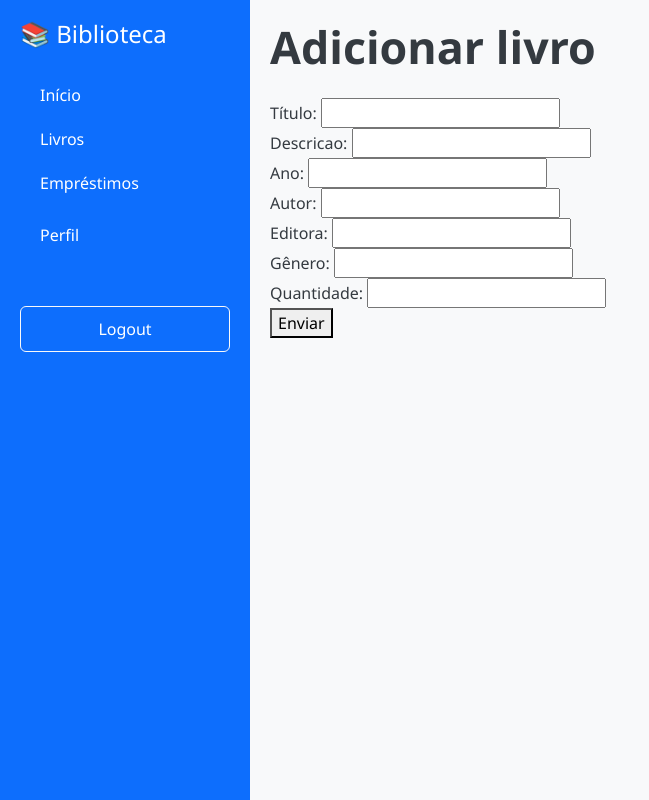
After one commit to BrianKevelyn/projeto-psi, a Flask app: page /livros/adicionar_livro in a window 1280 px wide. The commit adds this page. Shown: the whole page, without its empty margins (0-649 px from the left). Run offline with Flask 3, Linux system fonts and the light colour scheme.

Commit message:
Corrigido muitos bugs e agora adiciona e lista livros

```diff
--- a/app.py
+++ b/app.py
@@ -3,6 +3,7 @@ from flask_login import LoginManager
 from database.connection import db
 from controllers.auth import auth_bp
 from controllers.main import main_bp
+from controllers.livros import livros_bp  # Importa o blueprint livros
 
 def create_app():
     app = Flask(__name__)
@@ -22,8 +23,10 @@ def create_app():
     def load_user(user_id):
         return Usuario.query.get(int(user_id))
 
+    # Registra os blueprints
     app.register_blueprint(auth_bp)
     app.register_blueprint(main_bp)
+    app.register_blueprint(livros_bp)  # <-- registra o blueprint livros
 
     with app.app_context():
         db.create_all()
--- a/controllers/livros.py
+++ b/controllers/livros.py
@@ -1,12 +1,45 @@
-from flask import Blueprint, render_template
+from flask import Blueprint, render_template, request, redirect, url_for
+from models.livro import Livro
+from database.connection import db  # caso precise fazer commit
 
 livros_bp = Blueprint('livros', __name__, url_prefix='/livros')
 
-@livros_bp.route('/')
-def lista():
-    # Aqui você buscaria os livros no banco e passaria para o template
-    livros = [
-        {'titulo': 'Livro A', 'autor': 'Autor A'},
-        {'titulo': 'Livro B', 'autor': 'Autor B'},
-    ]
+@livros_bp.route('/adicionar_livro', methods=['GET', 'POST'])
+def adicionar_livro():
+    if request.method == 'POST':
+        titulo = request.form.get('titulo')
+        autor = request.form.get('autor')
+        descricao = request.form.get('descricao')
+        editora = request.form.get('editora')
+        ano = request.form.get('ano')
+        genero = request.form.get('genero')
+        quantidade = request.form.get('quantidade')
+
+        if titulo and autor:
+            novo_livro = Livro(
+                liv_titulo=titulo,
+                liv_autor=autor,
+                liv_descricao=descricao or '',
+                liv_editora=editora or '',
+                liv_ano=int(ano) if ano else None,
+                liv_genero=genero or '',
+                liv_quantidade=int(quantidade) if quantidade else 0
+            )
+            db.session.add(novo_livro)
+            db.session.commit()
+            return redirect(url_for('livros.lista_livros'))
+        else:
+            erro = "Por favor, preencha ao menos título e autor."
+            return render_template('adicionar_livro.html', erro=erro)
+    return render_template('adicionar_livro.html')
+
+
+@livros_bp.route('/lista_livros')
+def lista_livros():
+    livros = Livro.query.all()  # busca todos os livros do banco
     return render_template('livros_lista.html', livros=livros)
+
+
+@livros_bp.route('/emprestimo_livro')
+def emprestimo_livro():
+    return render_template('emprestimo_livro.html')
--- a/controllers/main.py
+++ b/controllers/main.py
@@ -7,3 +7,8 @@ main_bp = Blueprint('main', __name__)
 @login_required
 def index():
     return render_template('index.html', nome=current_user.usu_nome)
+
+@main_bp.route('/perfil')
+@login_required
+def perfil():
+    return render_template('perfil.html', nome=current_user.usu_nome)
--- a/models/livro.py
+++ b/models/livro.py
@@ -5,6 +5,7 @@ class Livro(db.Model):
 
     liv_id = db.Column(db.Integer, primary_key=True)
     liv_titulo = db.Column(db.String(200), nullable=False)
+    liv_descricao = db.Column(db.String(450), nullable=False)
     liv_editora = db.Column(db.String(100))
     liv_ano = db.Column(db.Integer)
     liv_autor = db.Column(db.String(100))
--- a/static/style.css
+++ b/static/style.css
@@ -1,20 +1,70 @@
-/* Reset básico e corpo */
+/* Reset básico do body */
 body {
+  margin: 0;
+  padding: 0;
   background-color: #f8f9fa;
   font-family: 'Segoe UI', Tahoma, Geneva, Verdana, sans-serif;
-    margin: 0;
-    padding: 0;
   color: #343a40;
 }
 
-/* Container centralizado */
+/* Sidebar fixa */
+.sidebar {
+  position: fixed;
+  top: 0;
+  left: 0;
+  height: 100vh;
+  width: 250px;
+  background-color: #0d6efd;
+  padding-top: 20px;
+  color: white;
+  z-index: 1030; /* sobre bootstrap navbar */
+  display: flex;
+  flex-direction: column;
+  align-items: flex-start;
+}
+
+/* Links da sidebar */
+.sidebar a {
+  color: white;
+  padding: 10px 20px;
+  width: 100%;
+  text-decoration: none;
+  font-weight: 500;
+  display: block;
+  transition: background-color 0.3s ease;
+}
+
+.sidebar a:hover,
+.sidebar a.active {
+  background-color: #0a58ca;
+  text-decoration: none;
+}
+
+/* Saudação do usuário na sidebar */
+.user-greeting {
+  padding: 0 20px;
+  margin-bottom: 15px;
+  font-size: 1rem;
+  font-weight: 500;
+}
+
+/* Área principal do conteúdo */
+.content {
+  margin-left: 250px; /* desloca para a direita da sidebar */
+  padding: 40px;
+  max-width: 1000px;
+  margin-right: auto;
+  min-height: 100vh; /* altura mínima para ocupar toda a tela */
+}
+
+/* Container branco centralizado dentro do conteúdo */
 .container {
   background: #ffffff;
   padding: 40px 30px;
   border-radius: 12px;
   box-shadow: 0 4px 20px rgba(0,0,0,0.1);
   max-width: 500px;
-    margin: 5rem auto 0 auto; /* Centraliza horizontalmente e dá margem superior */
+  margin: 5rem auto 0 auto; /* centralizado horizontalmente */
 }
 
 /* Títulos principais */
--- /dev/null
+++ b/templates/adicionar_livro.html
@@ -0,0 +1,45 @@
+<!-- templates/index.html -->
+{% extends 'base.html' %}
+
+{% block title %}Página Inicial{% endblock %}
+
+
+{% block content %}
+  <h1>Adicionar livro</h1>
+
+  {% if erro %}
+    <div style="color:red;">{{ erro }}</div>
+  {% endif %}
+
+  <form method="POST" action="{{ url_for('livros.adicionar_livro') }}"">
+    <div>
+      <label for="titulo">Título:</label>
+      <input type="text" id="titulo" name="titulo" required>
+    </div>
+    <div>
+      <label for="descricao">Descricao:</label>
+      <input type="text" id="descricao" name="descricao" required>
+    </div>
+    <div>
+      <label for="ano">Ano:</label>
+      <input type="number" id="ano" name="ano" required>
+    </div>
+    <div>
+      <label for="autor">Autor:</label>
+      <input type="text" id="autor" name="autor" required>
+    </div>
+    <div>
+      <label for="editora">Editora:</label>
+      <input type="text" id="editora" name="editora" required>
+    </div>
+    <div>
+      <label for="genero">Gênero:</label>
+      <input type="text" id="genero" name="genero" required>
+    </div>
+    <div>
+      <label for="quantidade">Quantidade:</label>
+      <input type="number" id="quantidade" name="quantidade" required>
+    </div>
+    <button type="submit">Enviar</button>
+  </form>
+{% endblock %}
--- a/templates/base.html
+++ b/templates/base.html
@@ -1,38 +1,35 @@
+<!-- templates/layout.html -->
 <!DOCTYPE html>
 <html lang="pt-br">
 <head>
   <meta charset="UTF-8" />
-  <title>{% block title %}Minha Biblioteca{% endblock %}</title>
-  <link rel="stylesheet" href="{{ url_for('static', filename='flash.css') }}">
+  <meta name="viewport" content="width=device-width, initial-scale=1" />
+  <title>{% block title %}Sistema da Biblioteca{% endblock %}</title>
 
+  <link href="https://cdn.jsdelivr.net/npm/bootstrap@5.3.0/dist/css/bootstrap.min.css" rel="stylesheet">
+  <link rel="stylesheet" href="{{ url_for('static', filename='style.css') }}">
 </head>
 <body>
 
-  <div class="flash-container">
-    {% with messages = get_flashed_messages(with_categories=true) %}
-      {% if messages %}
-        {% for category, message in messages %}
-          <div class="flash-message {{ category }}">
-            {{ message }}
-            <button class="close-btn" onclick="this.parentElement.style.display='none';">&times;</button>
-          </div>
-        {% endfor %}
-      {% endif %}
-    {% endwith %}
+  <div class="sidebar" style="position: fixed; height: 100vh; width: 250px; background-color: #0d6efd; padding: 20px; color: white;">
+    <h4 class="text-center mb-4">📚 Biblioteca</h4>
+
+    <a href="{{ url_for('main.index') }}" class="nav-link {% if request.endpoint == 'main.index' %}active{% endif %}">Início</a>
+    {% if current_user.usu_tipo == "bibliotecario" %}
+      <a href="{{ url_for('livros.adicionar_livro') }}" class="nav-link {% if request.endpoint == 'livros.adicionar_livro' %}active{% endif %}">Adicionar Livro</a>
+    {% endif %}
+    <a href="{{ url_for('livros.lista_livros') }}" class="nav-link {% if request.endpoint == 'livros.lista_livros' %}active{% endif %}">Livros</a>
+    <a href="{{ url_for('livros.emprestimo_livro') }}" class="d-block text-white mb-2 {% if request.endpoint == 'main.emprestimos' %}active{% endif %}">Empréstimos</a>
+    <a href="{{ url_for('main.perfil') }}" class="d-block text-white mb-2 {% if request.endpoint == 'main.perfil' %}active{% endif %}">Perfil</a>
+
+    <hr class="bg-light">
+    <a href="{{ url_for('auth.logout') }}" class="btn btn-outline-light mt-2">Logout</a>
   </div>
 
-  {% block content %}{% endblock %}
+  <div class="content" style="margin-left: 250px; padding: 20px;">
+    {% block content %}{% endblock %}
+  </div>
 
-  <script>
-  setTimeout(() => {
-    const flashes = document.querySelectorAll('.flash-message');
-    flashes.forEach(flash => {
-      flash.style.transition = 'opacity 0.5s ease';
-      flash.style.opacity = '0';
-      setTimeout(() => flash.remove(), 500);
-    });
-  }, 3000);
-</script>
-
+  <script src="https://cdn.jsdelivr.net/npm/bootstrap@5.3.0/dist/js/bootstrap.bundle.min.js"></script>
 </body>
 </html>
```
Also changed, not shown: other parts of static/style.css (+30 -23 lines), database.sql (+20 -21 lines), templates/emprestimo_livro.html (added, +10 -0 lines), templates/index.html (+16 -45 lines), templates/livros.html (deleted, +0 -13 lines), templates/livros_lista.html (added, +15 -0 lines), templates/login.html (+39 -5 lines), templates/perfil.html (added, +10 -0 lines), templates/register.html (+35 -4 lines), templates/sidebar.html (added, +12 -0 lines), instance/biblioteca.db. Lines whose indentation alone changed are shown as unchanged.
